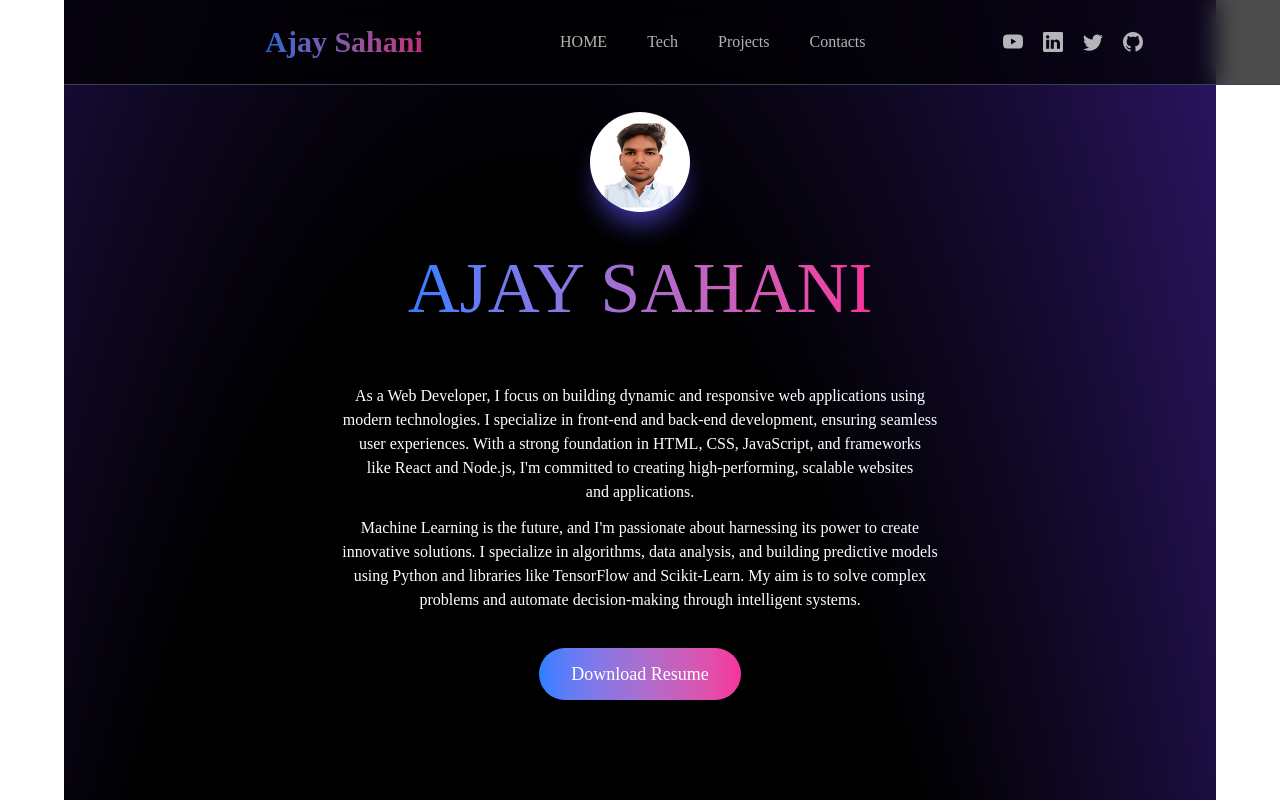
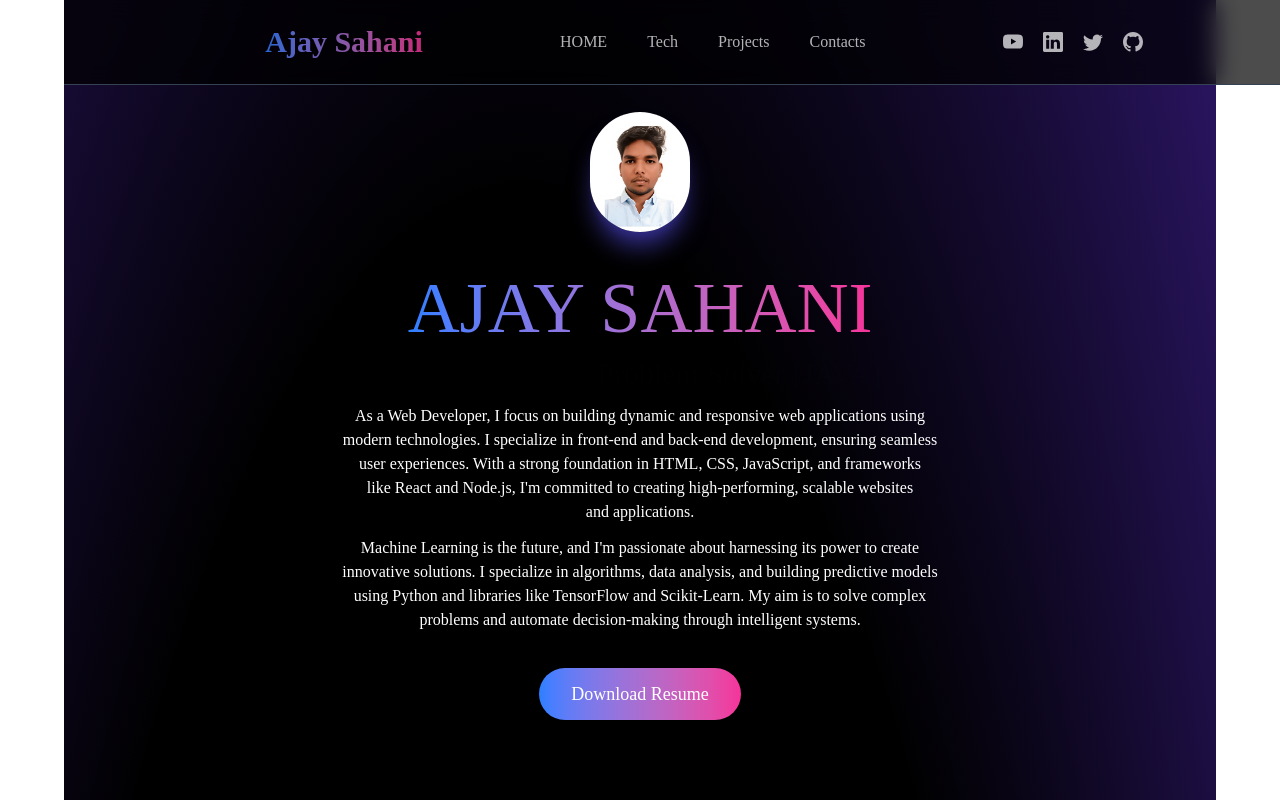
Before and after one commit to AJAY2405/portfolio, a React (Vite) app: page / in a window 1280 px wide. Shown: the top 800 px of the page. Built offline with nearby package versions, Linux system fonts and the light colour scheme.

Commit message:
update the picture

```diff
--- a/src/components/Hero.jsx
+++ b/src/components/Hero.jsx
@@ -24,9 +24,9 @@ function Hero() {
           transition={{ duration: 0.8, delay: 0.2 }}
         >
           <img
-            src="/Images/image.jpg"
+            src="/Images/image1.jpg"
             alt="Ajay Sahani"
-            className='w-[100px] h-[100px] cursor-pointer rounded-full shadow-xl shadow-indigo-900
+            className='w-[100px] h-[120px] cursor-pointer rounded-full shadow-xl shadow-indigo-900
               transition-all duration-300 hover:-translate-y-5 hover:scale-105 hover:shadow-indigo-600
               md:w-[100px]'
           />
```
Also changed, not shown: public/Images/image.png (added), public/Images/image1.jpg (renamed from public/Images/image.jpg).
